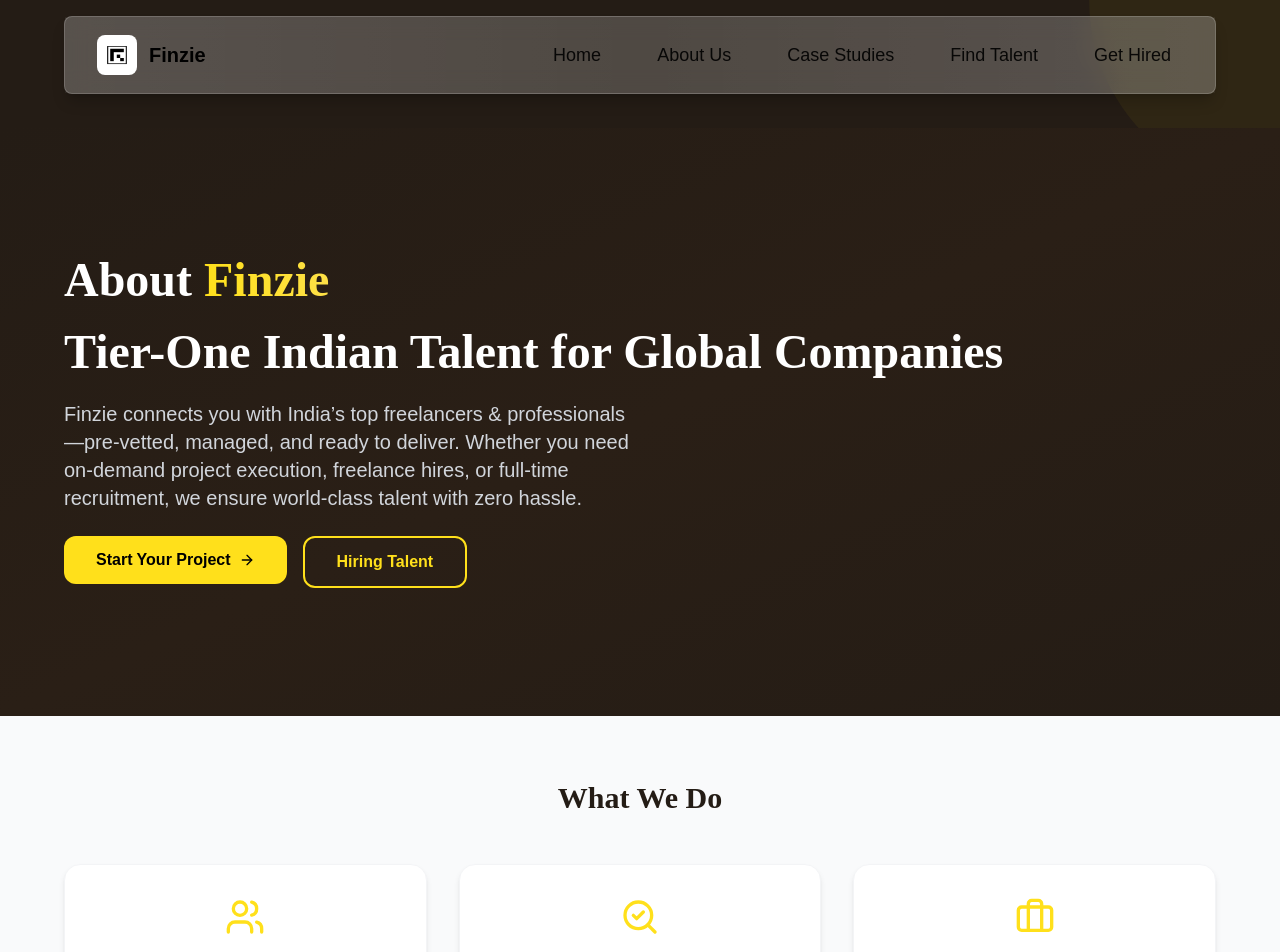
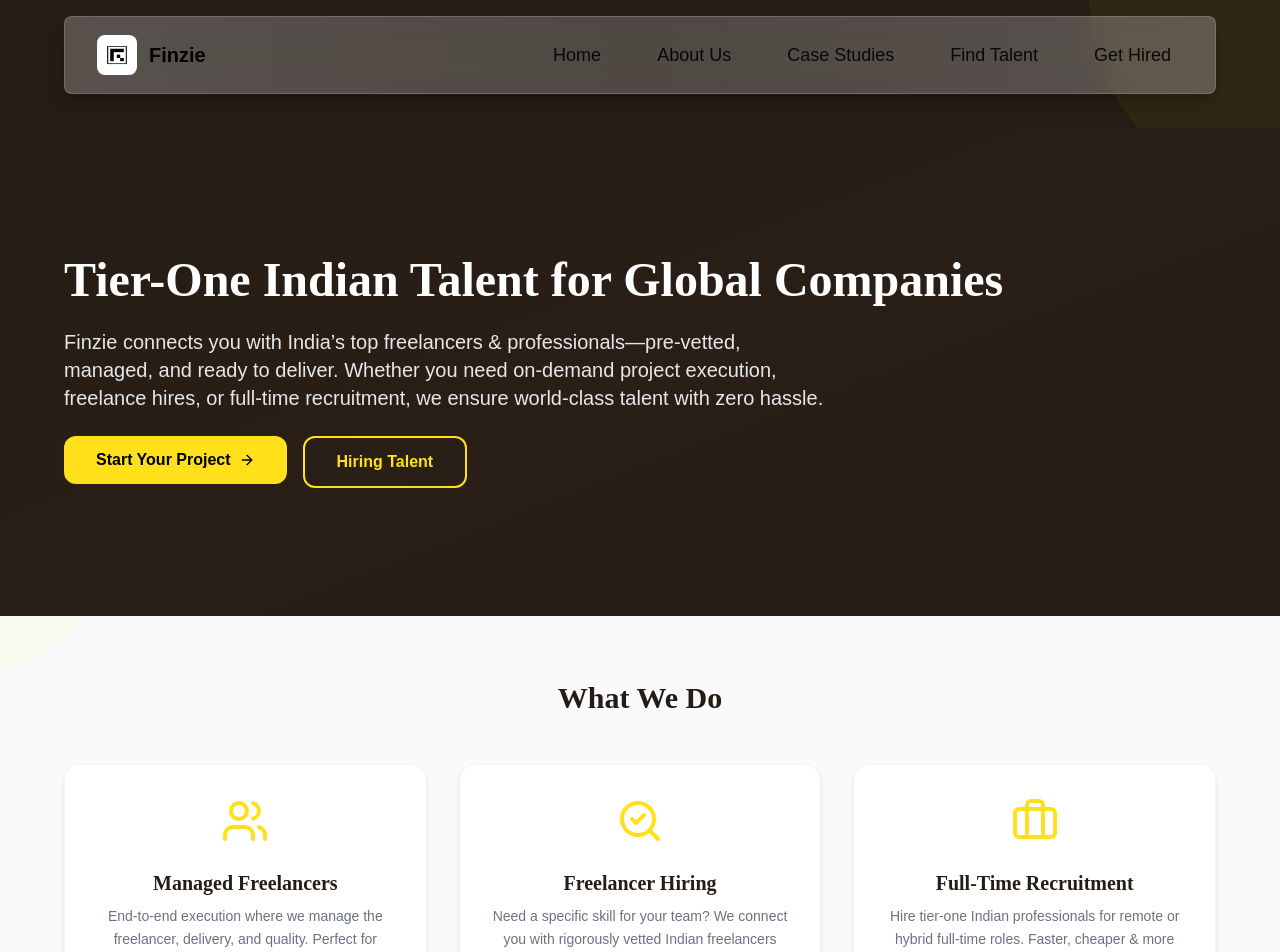
Before and after one commit to aryantrivedi28/aitm-isolated, a Next.js app: page / in a window 1280 px wide. Shown: the top 952 px of the page. Built offline with nearby package versions, Linux system fonts and the light colour scheme.

Commit message:
added category on form

```diff
--- a/src/app/admin-form-creation/dashboard/page.tsx
+++ b/src/app/admin-form-creation/dashboard/page.tsx
@@ -205,7 +205,7 @@ export default function AdminDashboard() {
                       Copy Link
                     </button>
                     <Link
-                      href={`/admin/forms/${form.id}/submissions`}
+                      href={`/admin-form-creation/forms/${form.id}/submissions`}
                       className="px-4 py-2 bg-[#241C15] text-white rounded-lg hover:bg-[#241C15]/90 transition-all duration-200 text-sm font-medium text-center"
                     >
                       View Submissions ({form.submission_count})
--- a/src/app/page.tsx
+++ b/src/app/page.tsx
@@ -90,17 +90,17 @@ export default function ClientLandingPage() {
 
   const services = [
     {
-      icon: <Users className="w-10 h-10 text-[#FFE01B]" />,
+      icon: <Users className="w-12 h-12 text-[#FFE01B]" />,
       title: "Managed Freelancers",
       desc: "End-to-end execution where we manage the freelancer, delivery, and quality. Perfect for companies who want outcomes, not micro-management.",
     },
     {
-      icon: <SearchCheck className="w-10 h-10 text-[#FFE01B]" />,
+      icon: <SearchCheck className="w-12 h-12 text-[#FFE01B]" />,
       title: "Freelancer Hiring",
       desc: "Need a specific skill for your team? We connect you with rigorously vetted Indian freelancers across tech, design, marketing & more.",
     },
     {
-      icon: <Briefcase className="w-10 h-10 text-[#FFE01B]" />,
+      icon: <Briefcase className="w-12 h-12 text-[#FFE01B]" />,
       title: "Full-Time Recruitment",
       desc: "Hire tier-one Indian professionals for remote or hybrid full-time roles. Faster, cheaper & more reliable than traditional recruiting.",
     },
@@ -270,7 +270,7 @@ export default function ClientLandingPage() {
           variants={staggerContainer}
         >
           <motion.div className="text-start space-y-6" initial="hidden" animate="visible" variants={fadeInLeft}>
-            <motion.h1
+            {/* <motion.h1
               initial="hidden"
               animate="visible"
               variants={fadeUp}
@@ -280,7 +280,7 @@ export default function ClientLandingPage() {
               <span className="bg-gradient-to-r from-[#FFE01B] to-yellow-300 bg-clip-text text-transparent font-extrabold text-5xl">
                 Finzie
               </span>
-            </motion.h1>
+            </motion.h1> */}
             <motion.h2
               initial="hidden"
               animate="visible"
@@ -293,7 +293,7 @@ export default function ClientLandingPage() {
               initial="hidden"
               animate="visible"
               variants={fadeUp}
-              className="text-lg md:text-xl mb-10 max-w-xl text-gray-300"
+              className="text-lg md:text-xl mb-10 max-w-3xl text-gray-200"
             >
               Finzie connects you with India’s top freelancers & professionals—pre-vetted, managed, and ready to deliver. Whether you need on-demand project execution, freelance hires, or full-time recruitment, we ensure world-class talent with zero hassle.
             </motion.p>
@@ -353,10 +353,10 @@ export default function ClientLandingPage() {
               className="bg-white rounded-2xl shadow-md hover:shadow-xl transition-all duration-300 p-8 text-center border border-gray-100"
             >
               <div className="flex justify-center mb-6">{service.icon}</div>
-              <h3 className="font-semibold text-lg text-[#241C15] mb-2 group-hover:text-[#FFE01B]">
+              <h3 className="font-semibold text-xl text-[#241C15] mb-2 group-hover:text-[#FFE01B]">
                 {service.title}
               </h3>
-              <p className="text-gray-600 text-sm leading-relaxed">{service.desc}</p>
+              <p className="text-gray-500 text-sm leading-relaxed">{service.desc}</p>
             </motion.div>
           ))}
         </motion.div>
```
